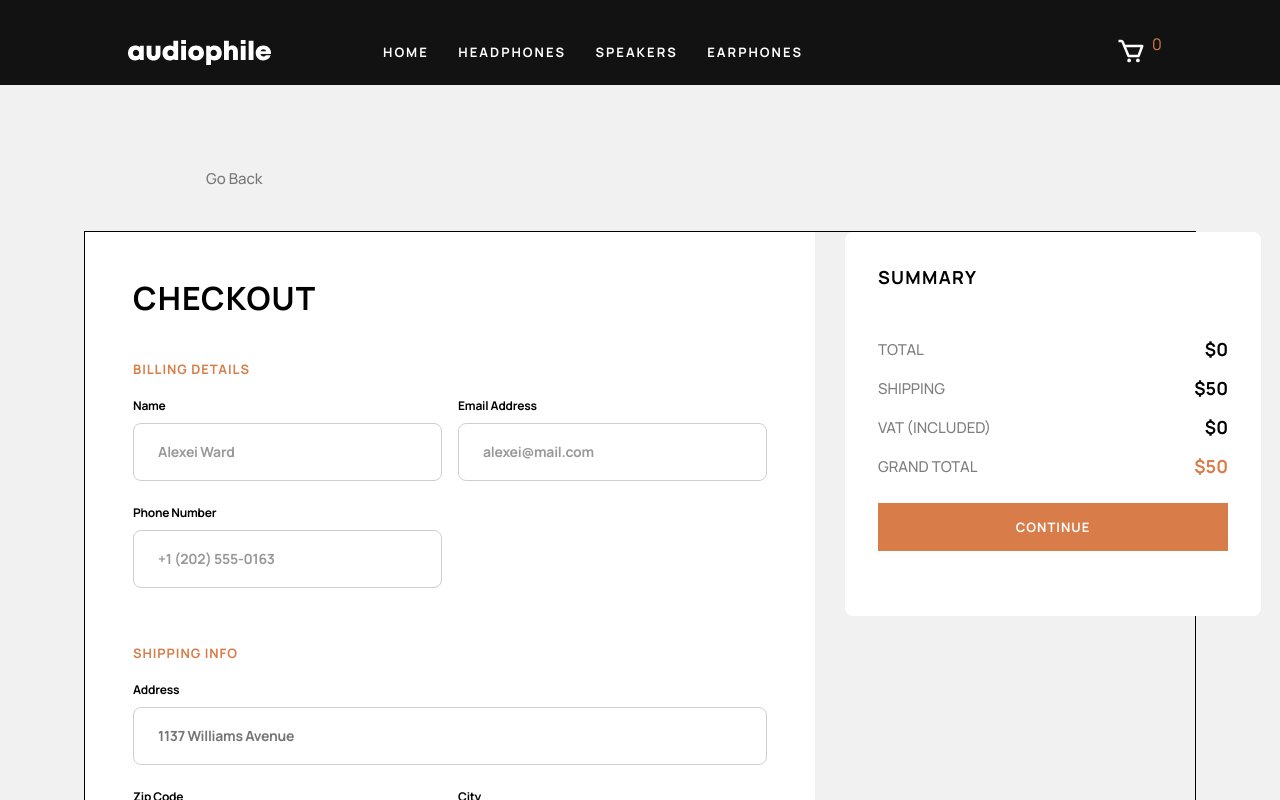
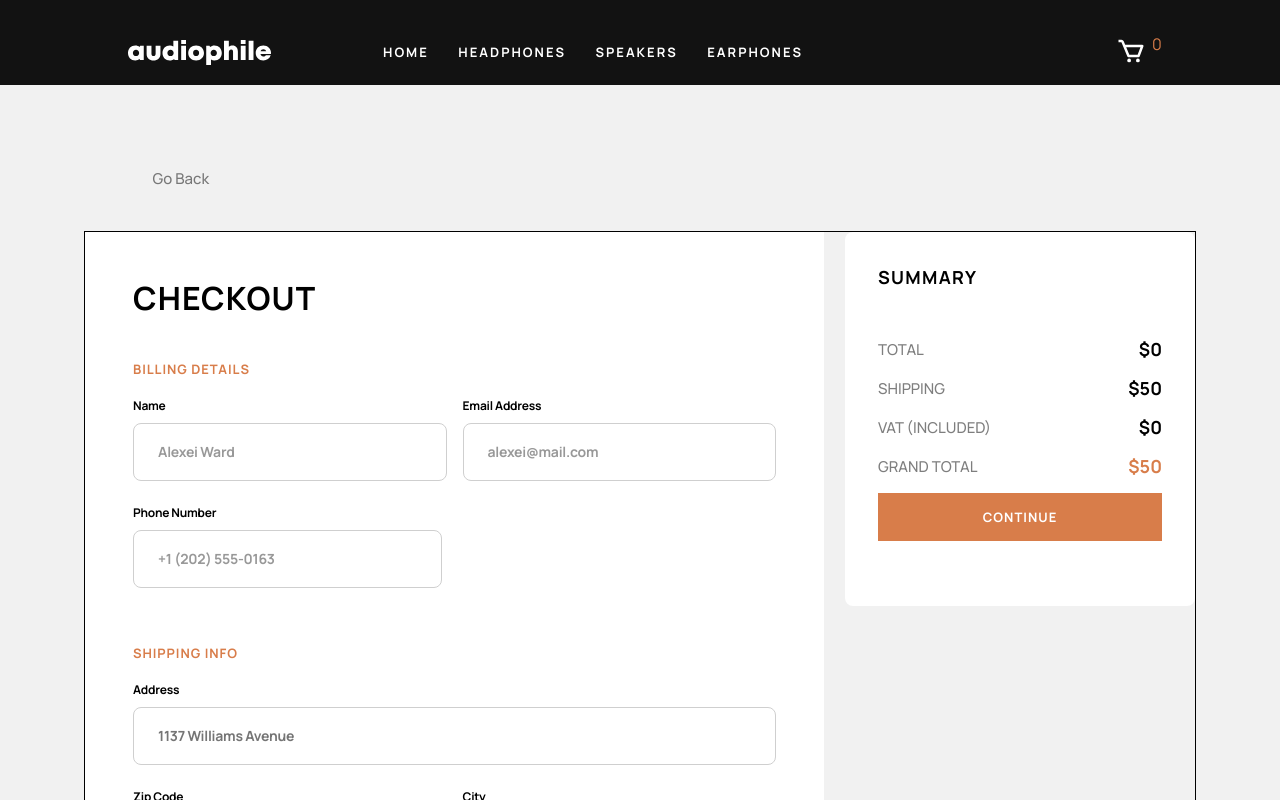
Before and after one commit to Oyinbayode/audiophile, a React (Create React App) app: page /checkout in a window 1280 px wide. Shown: the top 800 px of the page. Built offline with nearby package versions, Linux system fonts and the light colour scheme.

Commit message:
mobile responsiveness in progress

```diff
--- a/src/pages/CheckoutPage/components/CheckoutSummary/Summary.js
+++ b/src/pages/CheckoutPage/components/CheckoutSummary/Summary.js
@@ -1,14 +1,6 @@
 import styled from "styled-components/macro";
 
-export const SummaryContainer = styled.div`
-  background-color: #fff;
-  padding: 33px;
-  display: flex;
-  flex-direction: column;
-  max-width: 350px;
-  width: 100%;
-  border-radius: 8px;
-`;
+export const SummaryContainer = styled.div``;
 
 export const SummaryHeader = styled.h2`
   margin: 0;
--- a/src/pages/CheckoutPage/index.jsx
+++ b/src/pages/CheckoutPage/index.jsx
@@ -14,7 +14,8 @@
     <Div>
       <GoBack
         style={{
-          marginLeft: "200px",
+          marginLeft: "11.45%",
+          marginTop: "79px",
         }}
       />
       <Form onSubmit={handleSubmit(onSubmit)}>
@@ -53,10 +54,15 @@
   max-width: 1110px;
   width: 100%;
   border: 1px solid black;
-  display: grid;
-  grid-template-columns: 1fr 350px;
-  grid-gap: 30px;
+
+  display: flex;
+  justify-content: space-between;
   margin-top: 37px;
+
+  @media screen and (max-width: 1090px) {
+    flex-direction: column;
+    align-items: center;
+  }
 `;
 
 const Left = styled.div`
@@ -64,10 +70,29 @@
   padding: 48px;
   display: flex;
   flex-direction: column;
-  /* max-width: 730px;
-  width: 100%; */
+  max-width: 643px;
+  width: 100%;
+
+  @media screen and (max-width: 1090px) {
+    margin-bottom: 32px;
+    max-width: 689px;
+  }
 `;
 
-const Right = styled.div``;
+const Right = styled.div`
+  background-color: #fff;
+  padding: 33px;
+  display: flex;
+  flex-direction: column;
+  max-width: 284px;
+  width: 100%;
+  border-radius: 8px;
+  height: fit-content;
+  margin-left: 16px;
+
+  @media screen and (max-width: 1090px) {
+    max-width: 689px;
+  }
+`;
 
 export default CheckoutPage;
```
